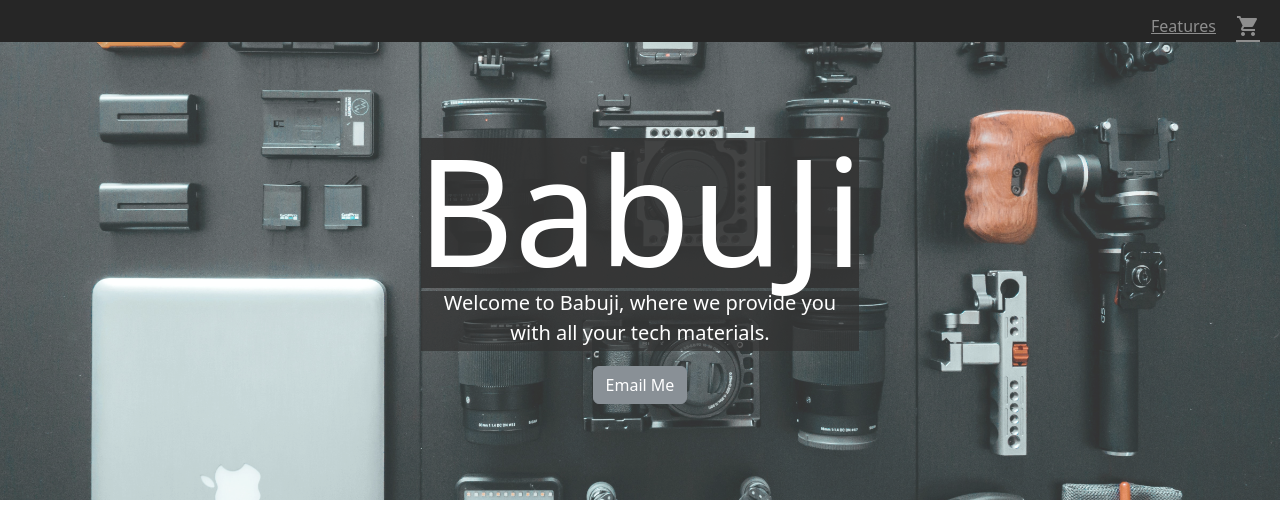
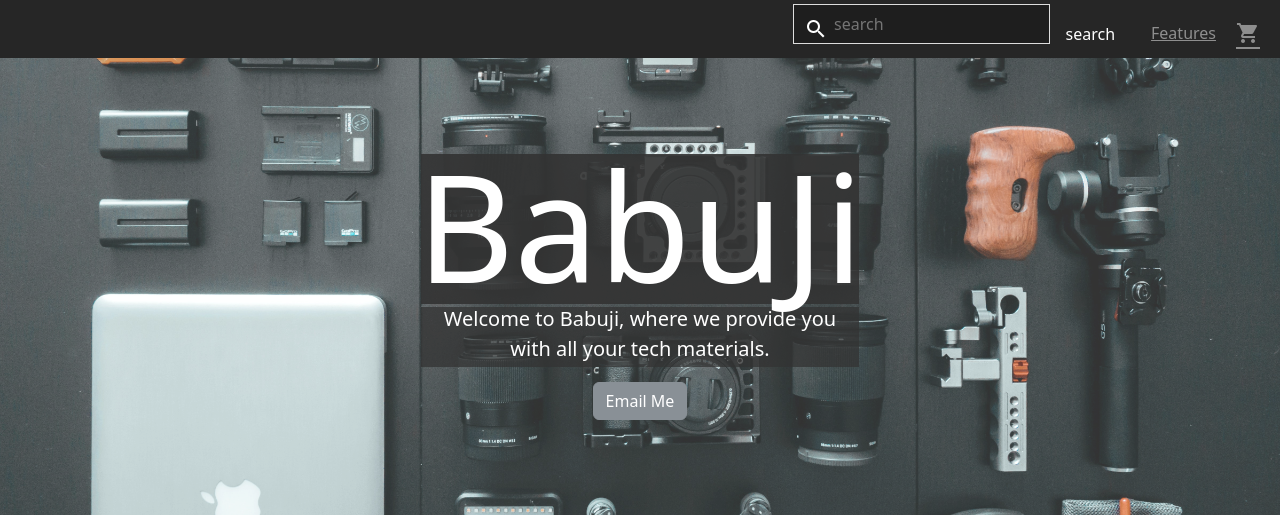
Before and after one commit to babucarr32/babujiElectro, a Django app: page / in a window 1280 px wide. Shown: the top 515 px of the page. Run offline with Django 4.2, Linux system fonts and the light colour scheme; data comes from the database, SQL or seed files in the repository; some libraries are stand-ins or nearby versions.

Commit message:
Added the search feature to the website

```diff
--- a/app/Babujii/urls.py
+++ b/app/Babujii/urls.py
@@ -25,4 +25,5 @@
     path('', Home.views.homePage, name="homePage"),
     path("admin/", admin.site.urls),
     path("<int:pk>/productInfo/", Home.views.productInfo),
+    path("search/", Home.views.searchItem, name="search"),
 ] + static(settings.MEDIA_URL, document_root=settings.MEDIA_ROOT)
--- a/app/Home/templates/index.html
+++ b/app/Home/templates/index.html
@@ -45,6 +45,8 @@
         margin-right: 20px;
       }
 
+      .HeaderItemsMain{}
+
       .HeaderItems{
         display: flex;
         justify-content: right;
@@ -52,6 +54,42 @@
 
       .HItems{
         margin-right: 20px;
+        margin-top: 17px;
+      }
+
+      .searchForm{
+        display: flex;
+        align-items: center;
+        justify-content: right;
+      }
+
+      .searchBar{
+        height: 40px;
+        background: rgba(0, 0, 0, .2);
+        color: rgba(255, 255, 255, .7);
+        background-image: url("{% static 'outline_search_white_24dp.png' %}");
+        background-position: 10px 12px;
+        background-repeat: no-repeat;
+        width: 65%;
+        font-size: 16px;
+        padding: 12px 20px 12px 40px;
+        border: 1px solid #ddd;
+        margin: 0px 10px 10px 0px;
+      }
+
+      .searchIcon{
+        margin-top: 10px;
+        background: none;
+        color: white;
+        border: none;
+
+      }
+
+      .searchButton{
+        background: none;
+        color: white;
+        border: none;
+        margin: 0px 30px -10px 0px;
       }
 
       .mainBg {
@@ -116,10 +154,16 @@
 <body>
 
 <header class="site-header sticky-top py-1">
-  <nav class="HeaderItems">
-    <a class="HItems" href="#" style="margin-top: 10px;"> Features </a>
-    <a href="#" class="material-icons style" style="margin-top: 10px;"> shopping_cart </a>
-  </nav>
+  <div class="searchForm">
+    <nav class="HeaderItems">
+      <form class="searchForm" action="{% url 'search' %}">
+        <input class="searchBar" name="itemName" type="text" placeholder="search">
+        <button type="submit" class="searchButton"> search </button>
+      </form>
+      <a class="HItems" href="#"> Features </a>
+      <a href="#" class="material-icons style HItems"> shopping_cart </a>
+    </nav>
+  </div>
 </header>
 
 <main>
--- a/app/Home/views.py
+++ b/app/Home/views.py
@@ -1,3 +1,6 @@
+from http.client import HTTPResponse
+from re import search
+from django.http import HttpResponse
 from django.shortcuts import render
 from .models import JobsConfig
 
@@ -9,7 +12,6 @@
                 "index.html",
                 {"jobs": databaseInfo,
                 "x": i},
-
                 )
 
 def productInfo(request, pk):
@@ -29,3 +31,41 @@
             "productPrice": productPrice,
             "productDetail": productDetail,
             })
+
+def searchItem(request):
+    itemSearched = request.GET["itemName"]
+    iSplitter = itemSearched.split()
+    iSplitterLen = len(iSplitter)
+    foundProducts = []
+
+    databaseInfo = JobsConfig.objects.all()
+
+    for item in databaseInfo: # filter searched
+        if iSplitterLen == 1: # if searched only one word
+            if item.name == itemSearched or itemSearched in item.name or itemSearched.lower() in item.name or itemSearched.upper() in item.name or itemSearched.capitalize() in item.name:
+                productName = item.name
+                productImage = item.image
+                productPrice = item.price
+                productDetail = item.detail
+                foundProducts.append(item)
+
+        elif iSplitterLen > 1: # if searched more than one word
+            for word in iSplitter:
+                if word in item.name or word.lower() in item.name or word.upper() in item.name or word.capitalize() in item.name:
+                    productName = item.name
+                    productImage = item.image
+                    productPrice = item.price
+                    productDetail = item.detail
+                    foundProducts.append(item)
+
+
+    return render(
+            request,
+            "search.html",
+            {"x": databaseInfo,
+            "productName": productName,
+            "productImage": productImage,
+            "productPrice": productPrice,
+            "productDetail": productDetail,
+            "foundProducts": foundProducts,
+            })
```
Also changed, not shown: app/Home/templates/search.html (added, +121 -0 lines), app/Home/urls.py (+4 -4 lines), app/Babujii/static/outline_search_black_24dp.png (added), app/Babujii/static/outline_search_white_24dp.png (added), app/Home/templates/search_black_24dp.svg (added).
